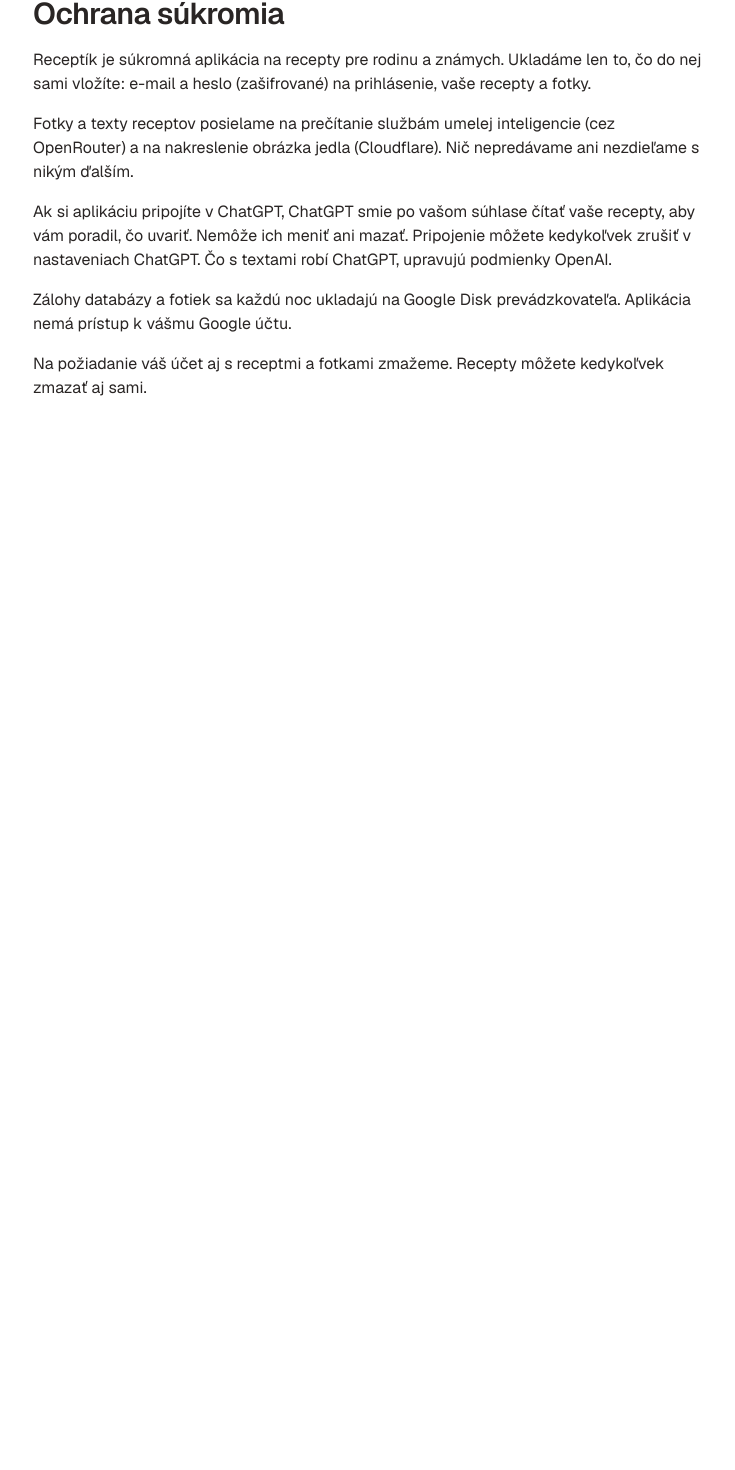
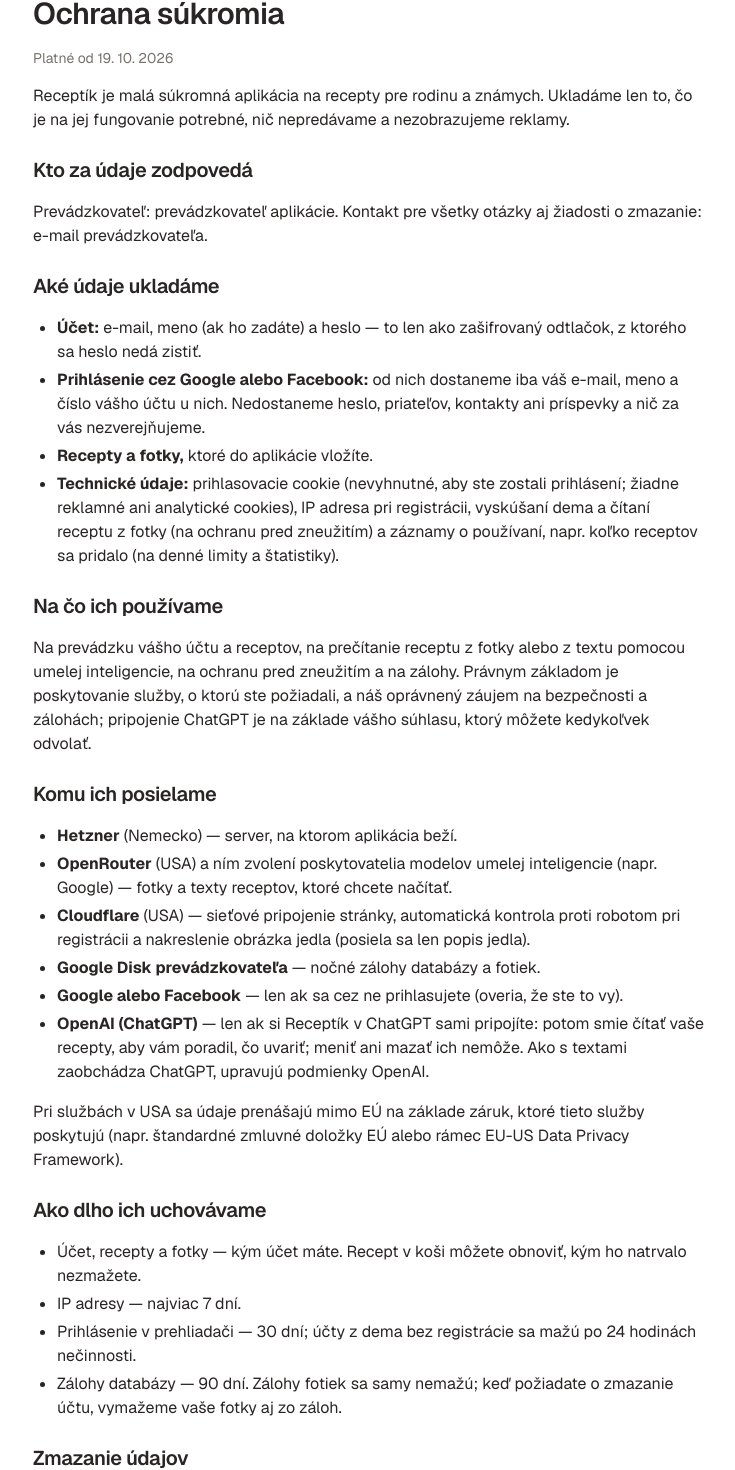
Before and after one commit to plakato/recipe-app, a Next.js app: page /privacy in a window 1280 px wide. Shown: the part 89-1559 px from the top of the page, without its empty margins (271-1006 px from the left). Before the commit the page ends 800 px from the top, so only its background shows below. Built offline with nearby package versions, Linux system fonts and the light colour scheme; no server answers; the database is empty.

Commit message:
Full privacy policy (contact from .env); IP addresses erased after 7 days
Co-Authored-By: Claude Opus 5.5 <noreply@anthropic.com>

```diff
--- a/app/privacy/page.tsx
+++ b/app/privacy/page.tsx
@@ -1,33 +1,144 @@
 import type { Metadata } from "next";
 
 export const metadata: Metadata = { title: "Ochrana súkromia" };
+// The operator's name and contact come from .env (PRIVACY_OPERATOR,
+// PRIVACY_EMAIL), so no personal details sit in the public code.
+export const dynamic = "force-dynamic";
 
-// Short privacy note, public (proxy.ts). Also the privacy-policy link of the
-// Google project that lets the server back up to Google Drive.
+const UPDATED = "19. 10. 2026";
+
+// The privacy policy, public (proxy.ts). Also the privacy-policy and
+// data-deletion link for Google and Facebook sign-in and the Google project
+// behind the backups. Keep it true to what the app does: lib/housekeeping.ts
+// (IP addresses, guests), scripts/backup.sh (backup retention), lib/auth.ts
+// (sessions).
 export default function PrivacyPage() {
+  const operator = process.env.PRIVACY_OPERATOR;
+  const email = process.env.PRIVACY_EMAIL;
+  const contact = email ? (
+    <a href={`mailto:${email}`} className="text-olive-700 underline dark:text-olive-400">
+      {email}
+    </a>
+  ) : (
+    "e-mail prevádzkovateľa"
+  );
+  const h2 = "font-display pt-2 text-xl";
   return (
     <article className="mx-auto max-w-2xl space-y-4 text-stone-800 dark:text-stone-200">
       <h1 className="font-display text-3xl">Ochrana súkromia</h1>
+      <p className="text-sm text-stone-500">Platné od {UPDATED}</p>
       <p>
-        Receptík je súkromná aplikácia na recepty pre rodinu a známych. Ukladáme len to, čo do nej sami
-        vložíte: e-mail a heslo (zašifrované) na prihlásenie, vaše recepty a fotky.
+        Receptík je malá súkromná aplikácia na recepty pre rodinu a známych. Ukladáme len to, čo je na jej
+        fungovanie potrebné, nič nepredávame a nezobrazujeme reklamy.
+      </p>
+
+      <h2 className={h2}>Kto za údaje zodpovedá</h2>
+      <p>
+        Prevádzkovateľ: {operator ?? "prevádzkovateľ aplikácie"}. Kontakt pre všetky otázky aj žiadosti o
+        zmazanie: {contact}.
+      </p>
+
+      <h2 className={h2}>Aké údaje ukladáme</h2>
+      <ul className="list-disc space-y-1 pl-6">
+        <li>
+          <strong>Účet:</strong> e-mail, meno (ak ho zadáte) a heslo — to len ako zašifrovaný odtlačok, z
+          ktorého sa heslo nedá zistiť.
+        </li>
+        <li>
+          <strong>Prihlásenie cez Google alebo Facebook:</strong> od nich dostaneme iba váš e-mail, meno a
+          číslo vášho účtu u nich. Nedostaneme heslo, priateľov, kontakty ani príspevky a nič za vás
+          nezverejňujeme.
+        </li>
+        <li>
+          <strong>Recepty a fotky,</strong> ktoré do aplikácie vložíte.
+        </li>
+        <li>
+          <strong>Technické údaje:</strong> prihlasovacie cookie (nevyhnutné, aby ste zostali prihlásení;
+          žiadne reklamné ani analytické cookies), IP adresa pri registrácii, vyskúšaní dema a čítaní
+          receptu z fotky (na ochranu pred zneužitím) a záznamy o používaní, napr. koľko receptov sa
+          pridalo (na denné limity a štatistiky).
+        </li>
+      </ul>
+
+      <h2 className={h2}>Na čo ich používame</h2>
+      <p>
+        Na prevádzku vášho účtu a receptov, na prečítanie receptu z fotky alebo z textu pomocou umelej
+        inteligencie, na ochranu pred zneužitím a na zálohy. Právnym základom je poskytovanie služby, o
+        ktorú ste požiadali, a náš oprávnený záujem na bezpečnosti a zálohách; pripojenie ChatGPT je na
+        základe vášho súhlasu, ktorý môžete kedykoľvek odvolať.
+      </p>
+
+      <h2 className={h2}>Komu ich posielame</h2>
+      <ul className="list-disc space-y-1 pl-6">
+        <li>
+          <strong>Hetzner</strong> (Nemecko) — server, na ktorom aplikácia beží.
+        </li>
+        <li>
+          <strong>OpenRouter</strong> (USA) a ním zvolení poskytovatelia modelov umelej inteligencie (napr.
+          Google) — fotky a texty receptov, ktoré chcete načítať.
+        </li>
+        <li>
+          <strong>Cloudflare</strong> (USA) — sieťové pripojenie stránky, automatická kontrola proti robotom
+          pri registrácii a nakreslenie obrázka jedla (posiela sa len popis jedla).
+        </li>
+        <li>
+          <strong>Google Disk prevádzkovateľa</strong> — nočné zálohy databázy a fotiek.
+        </li>
+        <li>
+          <strong>Google alebo Facebook</strong> — len ak sa cez ne prihlasujete (overia, že ste to vy).
+        </li>
+        <li>
+          <strong>OpenAI (ChatGPT)</strong> — len ak si Receptík v ChatGPT sami pripojíte: potom smie čítať
+          vaše recepty, aby vám poradil, čo uvariť; meniť ani mazať ich nemôže. Ako s textami zaobchádza
+          ChatGPT, upravujú podmienky OpenAI.
+        </li>
+      </ul>
+      <p>
+        Pri službách v USA sa údaje prenášajú mimo EÚ na základe záruk, ktoré tieto služby poskytujú (napr.
+        štandardné zmluvné doložky EÚ alebo rámec EU-US Data Privacy Framework).
+      </p>
+
+      <h2 className={h2}>Ako dlho ich uchovávame</h2>
+      <ul className="list-disc space-y-1 pl-6">
+        <li>Účet, recepty a fotky — kým účet máte. Recept v koši môžete obnoviť, kým ho natrvalo nezmažete.</li>
+        <li>IP adresy — najviac 7 dní.</li>
+        <li>Prihlásenie v prehliadači — 30 dní; účty z dema bez registrácie sa mažú po 24 hodinách nečinnosti.</li>
+        <li>
+          Zálohy databázy — 90 dní. Zálohy fotiek sa samy nemažú; keď požiadate o zmazanie účtu, vymažeme
+          vaše fotky aj zo záloh.
+        </li>
+      </ul>
+
+      <h2 className={h2}>Zmazanie údajov</h2>
+      <p>
+        Jednotlivé recepty môžete kedykoľvek zmazať sami. Ak chcete zmazať celý účet so všetkými receptmi a
+        fotkami, napíšte na {contact} z e-mailu, ktorým sa prihlasujete (aj ak sa prihlasujete cez Google
+        alebo Facebook). Zmažeme ho do 30 dní a dáme vám vedieť.
       </p>
       <p>
-        Fotky a texty receptov posielame na prečítanie službám umelej inteligencie (cez OpenRouter)
-        a na nakreslenie obrázka jedla (Cloudflare). Nič nepredávame ani nezdieľame s nikým ďalším.
+        Prístup aplikácie k vášmu účtu Google zrušíte na{" "}
+        <a href="https://myaccount.google.com/permissions" className="text-olive-700 underline dark:text-olive-400">
+          myaccount.google.com/permissions
+        </a>
+        , k Facebooku v jeho nastaveniach v časti „Aplikácie a weby“ a ChatGPT v nastaveniach ChatGPT
+        medzi pluginmi.
       </p>
+
+      <h2 className={h2}>Vaše práva</h2>
       <p>
-        Ak si aplikáciu pripojíte v ChatGPT, ChatGPT smie po vašom súhlase čítať vaše recepty, aby vám
-        poradil, čo uvariť. Nemôže ich meniť ani mazať. Pripojenie môžete kedykoľvek zrušiť v nastaveniach
-        ChatGPT. Čo s textami robí ChatGPT, upravujú podmienky OpenAI.
+        Máte právo vedieť, aké údaje o vás máme, dať ich opraviť alebo vymazať, dostať ich v strojovo
+        čitateľnej podobe, namietať proti ich spracúvaniu a odvolať súhlas. Stačí napísať na {contact}. Ak
+        si myslíte, že s vašimi údajmi zaobchádzame nesprávne, môžete sa obrátiť aj na{" "}
+        <a href="https://dataprotection.gov.sk" className="text-olive-700 underline dark:text-olive-400">
+          Úrad na ochranu osobných údajov SR
+        </a>
+        .
       </p>
+
+      <h2 className={h2}>Ostatné</h2>
       <p>
-        Zálohy databázy a fotiek sa každú noc ukladajú na Google Disk prevádzkovateľa. Aplikácia
-        nemá prístup k vášmu Google účtu.
-      </p>
-      <p>
-        Na požiadanie váš účet aj s receptmi a fotkami zmažeme. Recepty môžete kedykoľvek zmazať
-        aj sami.
+        Aplikácia nie je určená deťom do 16 rokov. Ak tieto zásady zmeníme, upravíme dátum hore na tejto
+        stránke.
       </p>
     </article>
   );
--- a/lib/housekeeping.ts
+++ b/lib/housekeeping.ts
@@ -1,12 +1,21 @@
 // Periodic tidy-up, run after responses (Next's after()) at most once an hour
-// per server process: expired demo guests, expired sessions and ChatGPT sign-ins, and stored
+// per server process: expired demo guests, expired sessions and ChatGPT sign-ins, IP addresses older than a week, and stored
 // photos no recipe uses. Server-only.
 import { pruneExpiredSessions } from "@/lib/auth";
 import { removeUnusedUploads } from "@/lib/cleanUploads";
 import { removeExpiredGuests } from "@/lib/demo";
 import { pruneOAuth } from "@/lib/oauth";
+import { prisma } from "@/lib/prisma";
 
 const EVERY_MS = 60 * 60 * 1000;
+// IP addresses are kept only for the per-network limits, which look back 24
+// hours; after a week they're erased (the privacy page says so).
+const IP_DAYS = 7;
+
+async function forgetOldIps() {
+  const before = new Date(Date.now() - IP_DAYS * 24 * 60 * 60 * 1000);
+  await prisma.aiUsage.updateMany({ where: { ip: { not: null }, createdAt: { lt: before } }, data: { ip: null } });
+}
 let lastRun = 0;
 
 export async function runHousekeeping(): Promise<void> {
@@ -17,6 +26,7 @@ export async function runHousekeeping(): Promise<void> {
     const guests = await removeExpiredGuests();
     await pruneExpiredSessions();
     await pruneOAuth();
+    await forgetOldIps();
     const photos = await removeUnusedUploads();
     if (guests || photos.length) {
       console.info(`Housekeeping: removed ${guests} expired demo(s), ${photos.length} unused photo(s).`);
```
Also changed, not shown: 1 other file (tests, documents, lock files or other folders).
